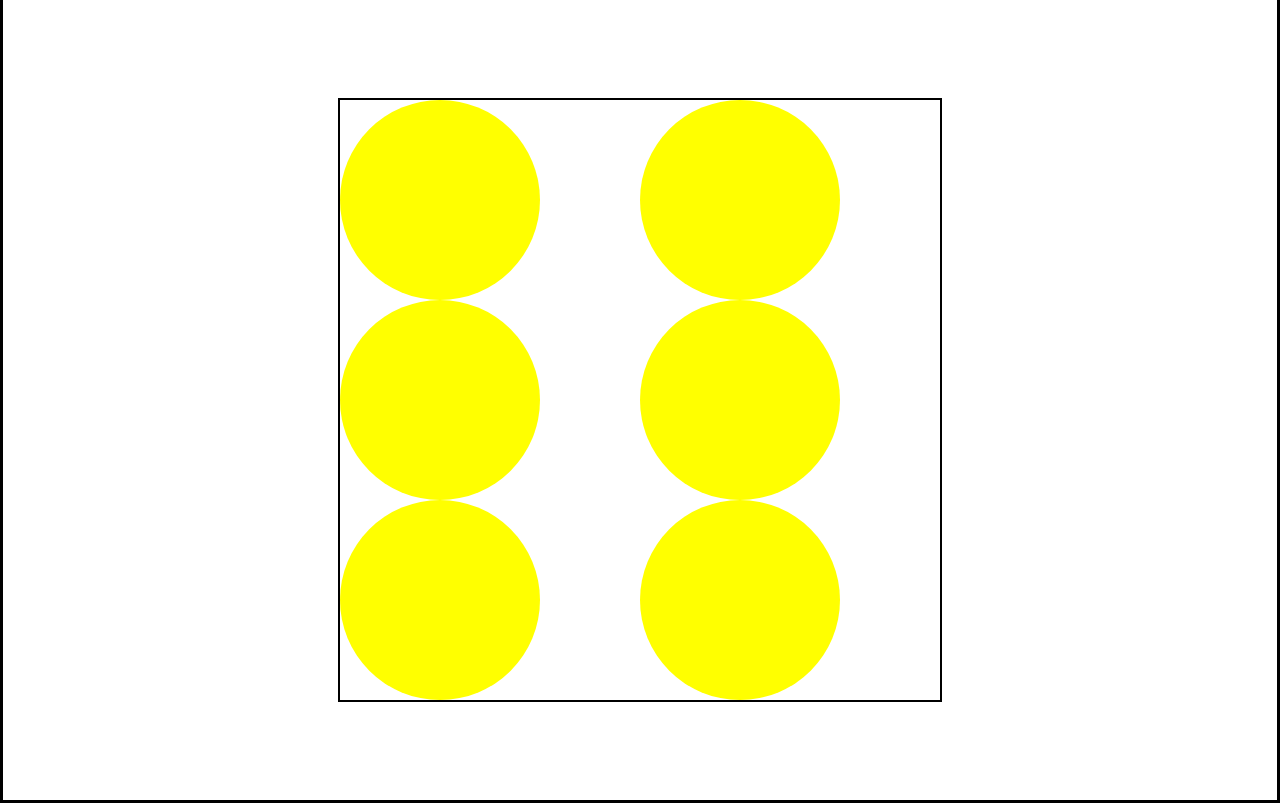
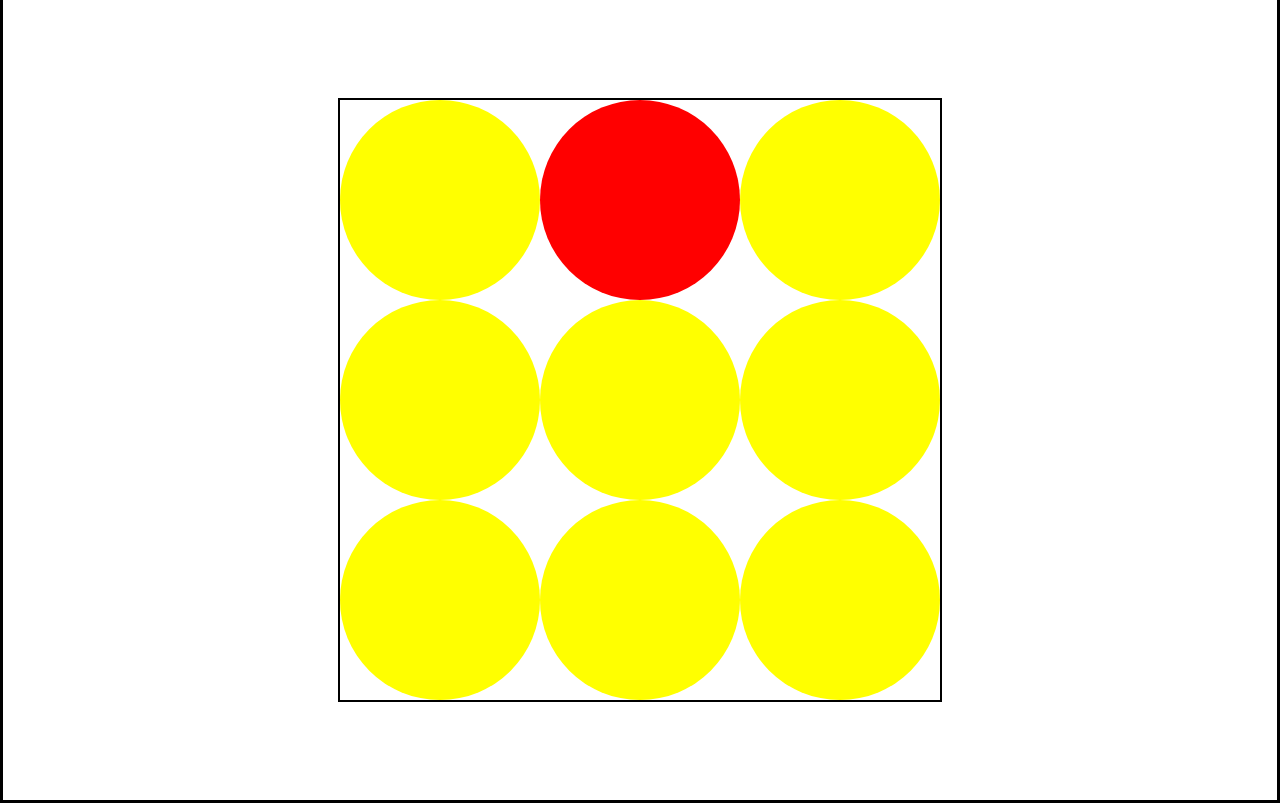
Before and after one commit to sadiqahmednadaf5/Ball_Game, a plain HTML site: page index.html in a window 1280 px wide. Shown: the part 77-880 px from the top of the page. Drawn offline with Linux system fonts and the light colour scheme.

Commit message:
game ended

```diff
--- a/index.html
+++ b/index.html
@@ -55,63 +55,120 @@
         </div>
     </div>
     <script>
-        window.onload = function(){
-            let ball=document.createElement("div")
+        window.onload=function(){
+        let ball= document.createElement("div")
         ball.classList.add("ball")
-            let gameBox = document.querySelector(".game")
-            gameBox.appendChild(ball)
+        let gameBox=document.querySelector(".game")
+        // gameBox.appendChild(ball)
 
-        const config = {
-            1:{
-            grid : "one",
-            circle : 5
+        const config={1:{
+        grid: "one",
+        circles:4
     },
     2:{
-            grid : "two",
-            circle : 9
+            grid:"two",
+            circles:9
+        }
     }
 
-        }
-
-        let player = {
-            name : "sadiq",
-            level : 1
+    let player={
+        name:"sadiq",
+        level:2
     }
     console.log(player.level,config[player.level])
 
     function getGridClassName(p,config){
-            return "grid-"  +config[p.level].grid
+        return "grid-"+config[p.level].grid
     }
     console.log(getGridClassName(player,config))
 
-        let className = getGridClassName(player,config)
+    let className=getGridClassName(player,config)
     gameBox.classList.add(className)
 
-        function getBalls(p,config){
-            let balls = []
-            let numcircles = config[p.level].circle
-            for (let i=0; i<numcircles; i++){
+    function getBalls(p,config)
+    {
+        let balls=[]
+        let numCircles=config[p.level].circles
+        for(let i=0;i<numCircles;i++)
+        {
 
-                let ball = document.createElement("div")
-                ball.classList.add("ball")
-                balls.push(ball)
+        //    let ball=document.createElement("div")
+        //    ball.classList.add("ball")
+           balls.push(getBall())
+
         }
         return balls
+
     }
 
-            let game = {
-                running : false,
+    function getBall()
+    {
+        let ball=document.createElement("div")
+        ball.classList.add("ball")
+        return{
+            color:"yellow",
+            obj:ball,
+            toggle(){
+                this.obj.style.backgroundColor=this.color
+            }
+        };
+    }
+
+
+
+   let game={
+        running:false,
         start(){
-                    this.balls = getBalls(player,config)
-                    this.balls.forEach(ball =>gameBox.appendChild(ball))
-                    this.running = true
+            this.balls=getBalls(player,config)
+            // this.balls.forEach(ball=>gameBox.appendChild(ball))
+            this.balls.forEach(ball=>{ball.toggle()
+            gameBox.appendChild(ball.obj)})
+            this.running=true
+            // this.update()
+        },
+
+         update(){
+            const ball = getRandomBall(this.balls)
+            this.balls.map(b=>{b.color = "yellow"
+            return b
+    })
+             ball.color = "red"
+            this.balls.map(b=>b.toggle())
+
+        }
+
+
+    }
+
+    function getRandomBall(balls){
+        let i = Math.ceil(Math.random()*100)%balls.length
+        return balls[i]
+    }
+    gameBox.onclick = function(e){
+        let clickedBall = game.balls.filter(b=>b.obj==e.target ) [0]
+
+            if(clickedBall){
+                if(clickedBall.color == "red")
+                alert("caught")
+            else
+            alert("wrong")
 
             }
     }
 
-            game.start();
+
+    game.start()
+   setInterval(()=>game.update(),100)
+
+    game.balls[1].color="red"
+    game.balls[1].toggle()
+
 
     };
+
+
+
+
 
     </script>
 
```
Lines whose indentation alone changed are shown as unchanged.
